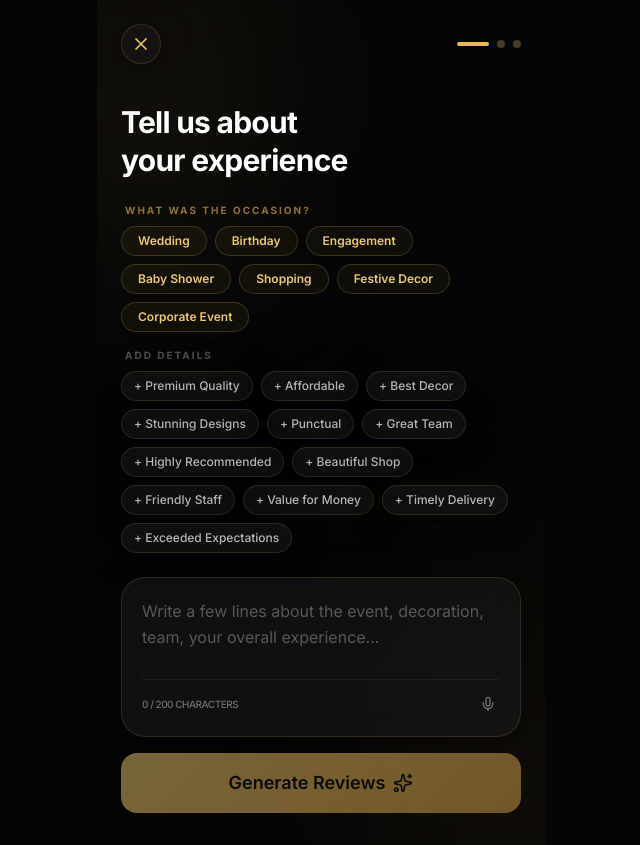
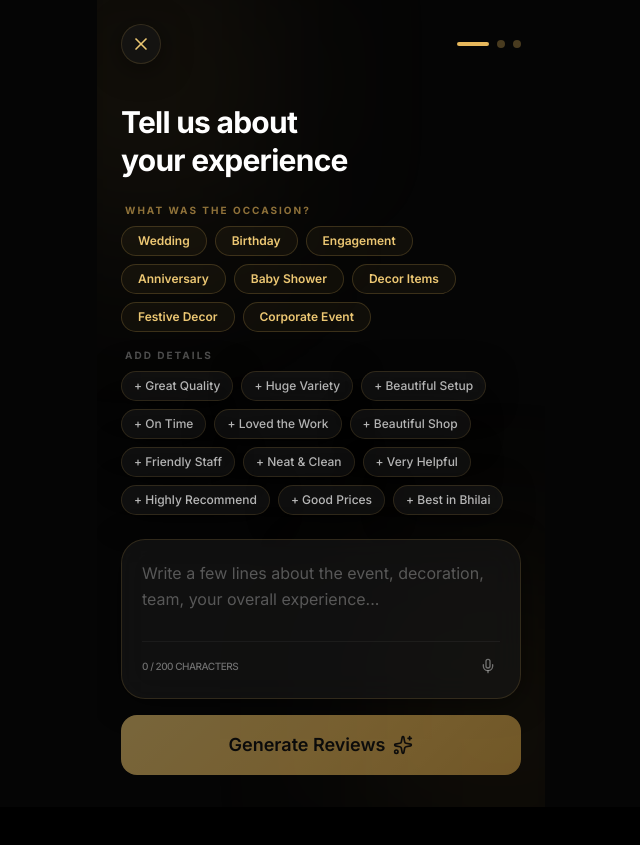
Before and after one commit to bhupendraJanghel/parampara-review-assistant, a Next.js app: page / in a window 1280 px wide. Both pictures are taken after a click on the button "Get Started". Shown: the whole page, without its empty margins (319-959 px from the left). After the commit the page ends 807 px from the top, so only its background shows below. Built offline with nearby package versions, Linux system fonts and the light colour scheme.

Commit message:
feat: add FeedbackInput and WelcomeScreen components for the review assistant flow

```diff
--- a/src/components/review-assistant/FeedbackInput.tsx
+++ b/src/components/review-assistant/FeedbackInput.tsx
@@ -28,25 +28,26 @@ export function FeedbackInput({
     "Wedding",
     "Birthday",
     "Engagement",
+    "Anniversary",
     "Baby Shower",
-    "Shopping",
+    "Decor Items",
     "Festive Decor",
     "Corporate Event"
   ];
 
   const quickChips = [
-    "Premium Quality",
-    "Affordable",
-    "Best Decor",
-    "Stunning Designs",
-    "Punctual",
-    "Great Team",
-    "Highly Recommended",
+    "Great Quality",
+    "Huge Variety",
+    "Beautiful Setup",
+    "On Time",
+    "Loved the Work",
     "Beautiful Shop",
     "Friendly Staff",
-    "Value for Money",
-    "Timely Delivery",
-    "Exceeded Expectations"
+    "Neat & Clean",
+    "Very Helpful",
+    "Highly Recommend",
+    "Good Prices",
+    "Best in Bhilai"
   ];
 
   const handleChipClick = (chip: string, isService = false) => {
@@ -56,12 +57,12 @@ export function FeedbackInput({
     if (isService) {
       if (selectedService === chip) {
         setSelectedService(null);
-        newFeedback = newFeedback.replace(new RegExp(`^Visited for a ${chipLower}[,.]?\\s*`, 'i'), '');
+        newFeedback = newFeedback.replace(new RegExp(`^Visited for ${chipLower}[,.]?\\s*`, 'i'), '');
       } else {
         if (selectedService) {
-          newFeedback = newFeedback.replace(new RegExp(`^Visited for a ${selectedService.toLowerCase()}`, 'i'), `Visited for a ${chipLower}`);
+          newFeedback = newFeedback.replace(new RegExp(`^Visited for ${selectedService.toLowerCase()}`, 'i'), `Visited for ${chipLower}`);
         } else {
-          newFeedback = newFeedback ? `Visited for a ${chipLower}, ${newFeedback}` : `Visited for a ${chipLower}.`;
+          newFeedback = newFeedback ? `Visited for ${chipLower}, ${newFeedback}` : `Visited for ${chipLower}.`;
         }
         setSelectedService(chip);
       }
@@ -78,7 +79,7 @@ export function FeedbackInput({
         // Add
         setSelectedDetails(prev => [...prev, chip]);
         if (!newFeedback) {
-          newFeedback = `The ${chipLower} was amazing.`;
+          newFeedback = chip;
         } else {
           newFeedback = `${newFeedback}${newFeedback.endsWith('.') ? '' : ','} ${chipLower}`;
         }
--- a/src/components/review-assistant/WelcomeScreen.tsx
+++ b/src/components/review-assistant/WelcomeScreen.tsx
@@ -56,22 +56,22 @@ export function WelcomeScreen({ onStart }: WelcomeScreenProps) {
           <ChevronRight className="w-5 h-5" />
         </button>
 
-        <div className="flex flex-col items-center space-y-2">
-          <span className="text-xs text-gray-500 font-medium">Trusted by 500+ Happy Clients</span>
-          <div className="flex items-center gap-4">
-            <div className="flex -space-x-3">
-              {[1, 2, 3, 4].map((i) => (
-                <div key={i} className="w-8 h-8 rounded-full border-2 border-brand-black bg-brand-card flex items-center justify-center overflow-hidden">
-                  <img src={`https://i.pravatar.cc/100?img=${i + 10}`} alt="avatar" className="w-full h-full object-cover" />
-                </div>
-              ))}
+        <div className="flex flex-col items-center space-y-3 pt-2">
+          <span className="text-[10px] uppercase tracking-[0.25em] text-gold-500/60 font-bold">3 Easy Steps</span>
+          <div className="flex items-start justify-between w-full max-w-[280px] text-[10px] text-gray-400 font-medium">
+            <div className="flex flex-col items-center space-y-1">
+              <div className="w-6 h-6 rounded-full bg-gold-500/10 border border-gold-500/20 flex items-center justify-center text-gold-400 text-xs font-bold">1</div>
+              <span className="tracking-wide">Select Tags</span>
             </div>
-            <div className="flex gap-1">
-              {[1, 2, 3, 4, 5].map((i) => (
-                <svg key={i} className="w-4 h-4 text-gold-500 fill-current" viewBox="0 0 20 20">
-                  <path d="M9.049 2.927c.3-.921 1.603-.921 1.902 0l1.07 3.292a1 1 0 00.95.69h3.462c.969 0 1.371 1.24.588 1.81l-2.8 2.034a1 1 0 00-.364 1.118l1.07 3.292c.3.921-.755 1.688-1.54 1.118l-2.8-2.034a1 1 0 00-1.175 0l-2.8 2.034c-.784.57-1.838-.197-1.539-1.118l1.07-3.292a1 1 0 00-.364-1.118L2.98 8.72c-.783-.57-.38-1.81.588-1.81h3.461a1 1 0 00.951-.69l1.07-3.292z" />
-                </svg>
-              ))}
+            <div className="w-6 h-px bg-gold-500/20 self-start mt-3" />
+            <div className="flex flex-col items-center space-y-1">
+              <div className="w-6 h-6 rounded-full bg-gold-500/10 border border-gold-500/20 flex items-center justify-center text-gold-400 text-xs font-bold">2</div>
+              <span className="tracking-wide">Pick a Tone</span>
+            </div>
+            <div className="w-6 h-px bg-gold-500/20 self-start mt-3" />
+            <div className="flex flex-col items-center space-y-1">
+              <div className="w-6 h-6 rounded-full bg-gold-500/10 border border-gold-500/20 flex items-center justify-center text-gold-400 text-xs font-bold">3</div>
+              <span className="tracking-wide">Post Review</span>
             </div>
           </div>
         </div>
```
